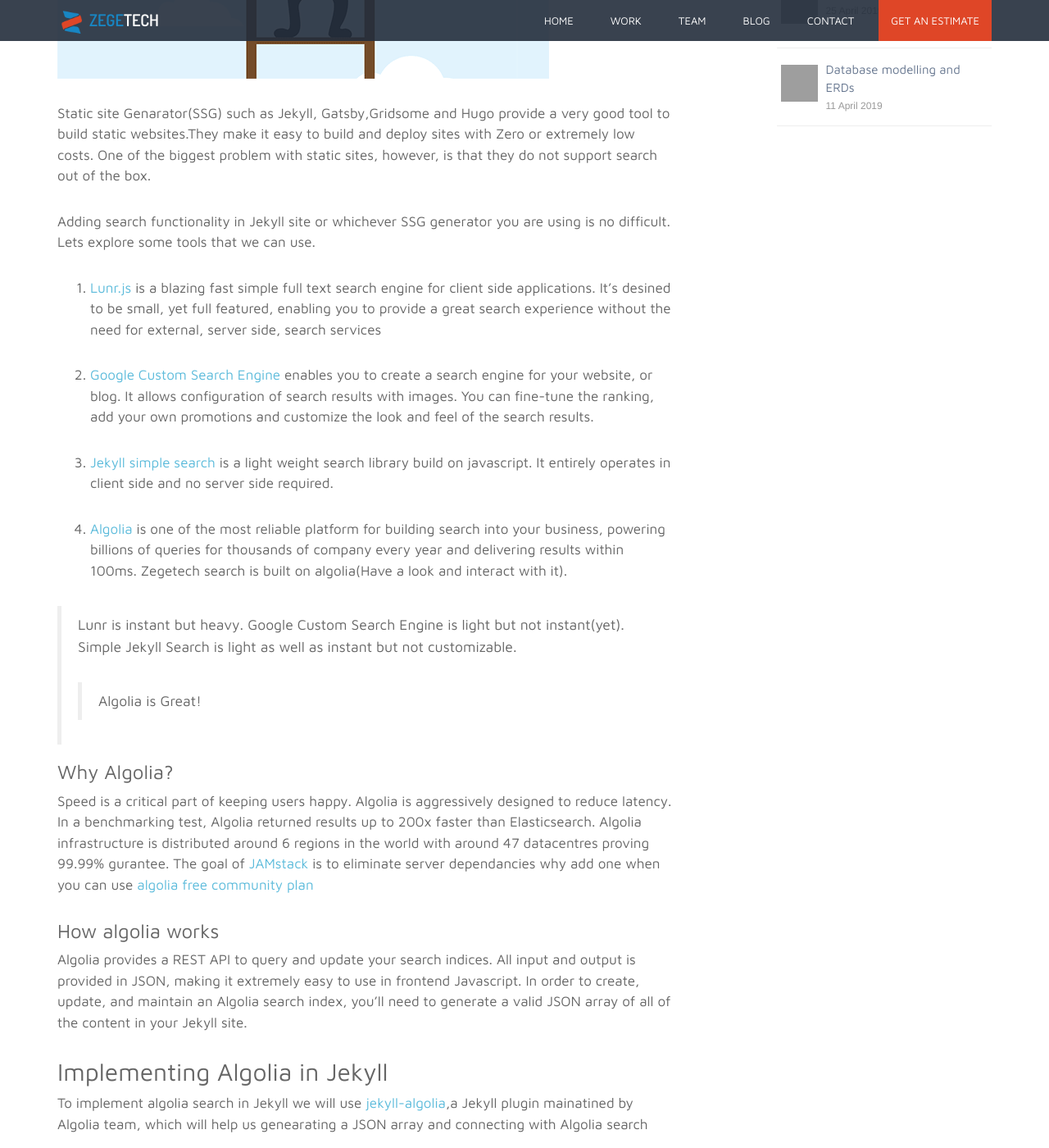
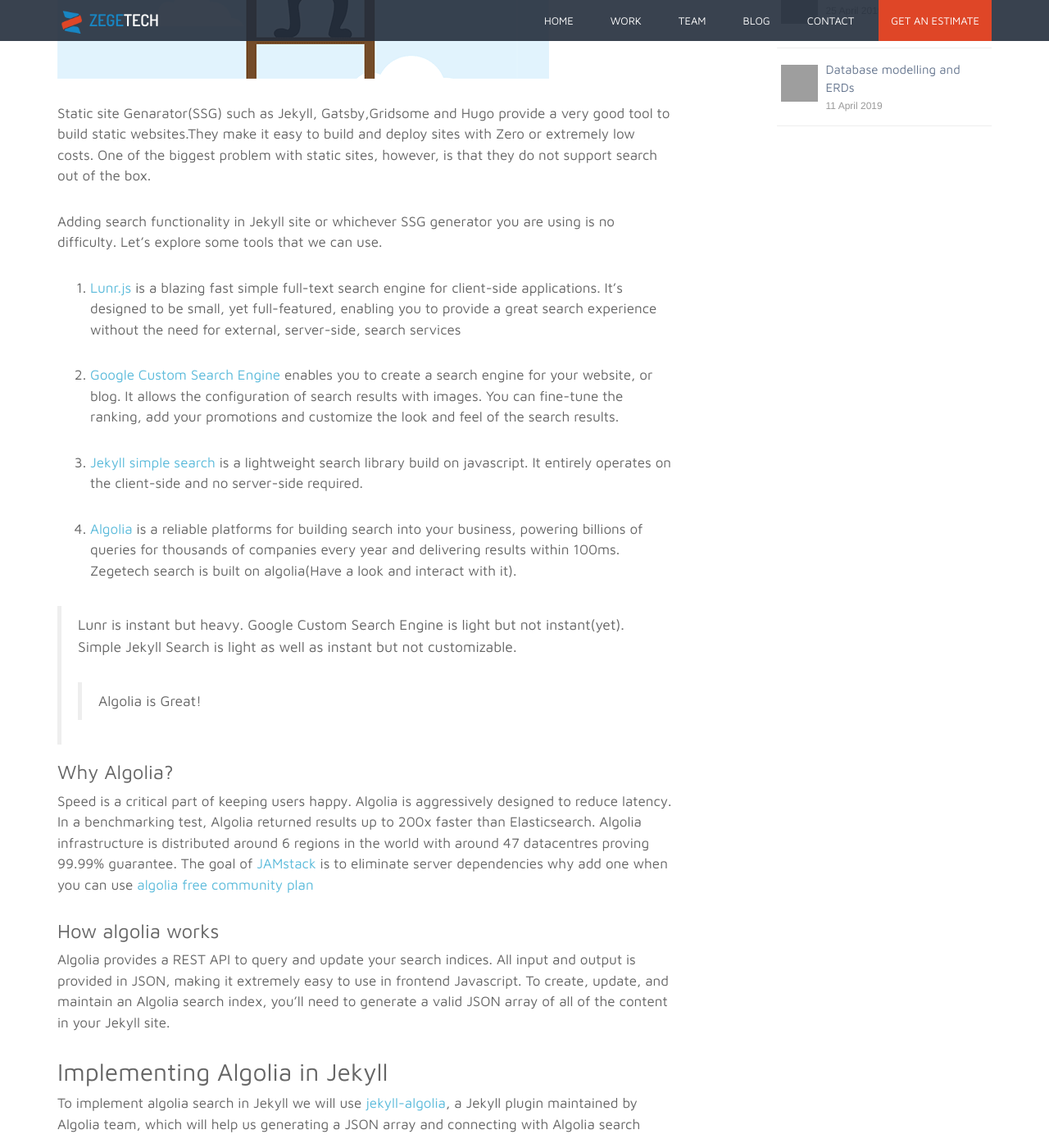
Before and after one commit to zegetech/zegetech.github.io, a Jekyll site: the page built from _posts/2019-10-04-jekyll-instant-search-with-algolia.md, in a window 1280 px wide and 1400 px high, scrolled down 542 px. Shown: the whole window at 82% size. Built offline with Jekyll 4.4.1, drawn with Linux system fonts in a browser that asks for light colours; comment, search, counter and statistics services are not loaded; some of the changed text lies outside the part shown; grey boxes are pictures that could not be loaded.

Commit message:
blog updates

````diff
--- a/_posts/2019-10-04-jekyll-instant-search-with-algolia.md
+++ b/_posts/2019-10-04-jekyll-instant-search-with-algolia.md
@@ -13,34 +13,35 @@
 
 {{page.intro}}
 
-Adding search functionality in Jekyll site or whichever SSG generator you are using is no difficult. Lets explore some tools that we can use.
+Adding search functionality in Jekyll site or whichever SSG generator you are using is no difficulty. Let's explore some tools that we can use.
 
-1. [Lunr.js](https://lunrjs.com/) is a blazing fast simple full text search engine for client side applications. It's desined to be small, yet full featured, enabling you to provide a great search experience without the need for external, server side, search services
+1. [Lunr.js](https://lunrjs.com/) is a blazing fast simple full-text search engine for client-side applications. It's designed to be small, yet full-featured, enabling you to provide a great search experience without the need for external, server-side, search services
 
-2. [Google Custom Search Engine](https://developers.google.com/custom-search) enables you to create a search engine for your website, or blog. It allows configuration of search results with images. You can fine-tune the ranking, add your own promotions and customize the look and feel of the search results.
+2. [Google Custom Search Engine](https://developers.google.com/custom-search) enables you to create a search engine for your website, or blog. It allows the configuration of search results with images. You can fine-tune the ranking, add your promotions and customize the look and feel of the search results.
 
-3. [Jekyll simple search](https://github.com/christian-fei/Simple-Jekyll-Search) is a light weight search library build on javascript. It entirely operates in client side and no server side required.
+3. [Jekyll simple search](https://github.com/christian-fei/Simple-Jekyll-Search) is a lightweight search library build on javascript. It entirely operates on the client-side and no server-side required.
 
-4. [Algolia](https://www.algolia.com/) is one of the most reliable platform for building search into your business, powering billions of queries for thousands of company every year and delivering results within 100ms. Zegetech search is built on algolia(Have a look and interact with it).
+4. [Algolia](https://www.algolia.com/) is a reliable platforms for building search into your business, powering billions of queries for thousands of companies every year and delivering results within 100ms. Zegetech search is built on algolia(Have a look and interact with it).
 
 >Lunr is instant but heavy. Google Custom Search Engine is light but not instant(yet). Simple Jekyll Search is light as well as instant but not customizable.
 >> Algolia is Great!
 
 
 ### Why Algolia?
-Speed is a critical part of keeping users happy. Algolia is aggressively designed to reduce latency. In a benchmarking test, Algolia returned results up to 200x faster than Elasticsearch. Algolia infrastructure is distributed around 6 regions in the world with around 47 datacentres proving 99.99% gurantee. The goal of [JAMstack](https://www.gathuku.tech/what-s-ja-mstack) is to eliminate server dependancies why add one when you can use [algolia free community plan](https://www.algolia.com/)
+Speed is a critical part of keeping users happy. Algolia is aggressively designed to reduce latency. In a benchmarking test, Algolia returned results up to 200x faster than Elasticsearch. Algolia infrastructure is distributed around 6 regions in the world with around 47 datacentres proving 99.99% guarantee. The goal of [JAMstack](https://www.gathuku.tech/what-s-ja-mstack) is to eliminate server dependencies why add one when you can use [algolia free community plan](https://www.algolia.com/)
 
 ### How algolia works
 Algolia provides a REST API to query and update your search indices. All input and output is provided in JSON, making it extremely easy to use in frontend Javascript.
-In order to create, update, and maintain an Algolia search index, you’ll need to generate a valid JSON array of all of the content in your Jekyll site.
+To create, update, and maintain an Algolia search index, you’ll need to generate a valid JSON array of all of the content in your Jekyll site.
 
 ## Implementing Algolia in Jekyll
-To implement algolia search in Jekyll we will use [jekyll-algolia](https://github.com/algolia/jekyll-algolia),a Jekyll plugin mainatined by Algolia team, which will help us genearating a JSON array and connecting with Algolia search
+To implement algolia search in Jekyll we will use [jekyll-algolia](https://github.com/algolia/jekyll-algolia), a Jekyll plugin maintained by Algolia team, which will help us generating a JSON array and connecting with Algolia search
 
 Lets get started:-
 ### Installation
 Add `jekyll-algolia` in your `Gemfile`
-```
+
+```ruby
 source 'https://rubygems.org'
 
 gem 'jekyll', '~> 3.6'
@@ -50,11 +51,12 @@
 end
 
 ```
-Then run, `bundle install` to update dependancies
+Then run, `bundle install` to update dependencies
 
 ### Configuration
-You will need to provide algolia credentials to index your site.Open a free [community plan](https://www.algolia.com/users/sign_in). Once signed in you can get the api keys.Once you have your credentials, you should define your `application_id` and `index_name` inside your `_config.yml` file like this:
-```
+You will need to provide algolia credentials to index your site.Open a free [community plan](https://www.algolia.com/users/sign_in). Once signed in you can get the API keys. Once you have your credentials, you should define your `application_id` and `index_name` inside your `_config.yml` file like this:
+
+```yml
 # _config.yml
 
 algolia:
@@ -64,7 +66,7 @@
 ```
 ### Usage
 Once you add the application_id and index_name run below command to index your site.
-```
+```shell
 ALGOLIA_API_KEY='your_admin_api_key' bundle exec jekyll algolia
 ```
 > Note: that ALGOLIA_API_KEY should be set to your admin API key. This key has write access to your index so will be able to push new data. This is also why you have to set it on the command line and not in the `_config.yml` file.
@@ -72,11 +74,14 @@
 >>You want to keep this key secret and not commit it to your versioning system.
 
 Below is a sample output
-![](/assets/images/blog/algolia-search/sample-output.png)
-
-You might algolia want to exclude indexing of certain pages in your site. To achieve this define pages to exlude in `_config.yml` file.
+<!-- ![](/assets/images/blog/algolia-search/sample-output.png) -->
+```bash
 
 ```
+
+You might algolia want to exclude indexing of certain pages in your site. To achieve this define pages to exclude in `_config.yml` file.
+
+```yml
 algolia:
   application_id: your_application_id
   index_name: your_app_name
@@ -89,22 +94,22 @@
 ```
 
 # Frontend
-Building frontend that allow user to do the actual search is not part of the `jekyll-algolia` plugin. The best solution is to use [instantSearch.js](https://community.algolia.com/instantsearch.js/v2/getting-started.html) library which makes it easy to design perfect search experience using prepackaged widgets.
+Building frontend that allows user to do the actual search is not part of the `jekyll-algolia` plugin. The best solution is to use [instantSearch.js](https://github.com/algolia/instantsearch.js/) library which makes it easy to design perfect search experience using prepackaged widgets.
 
 ## Implementing instant search
-Instanct search is ment to be used with algolia so API credentials to an algolia index is needed
+Instant search is meant to be used with algolia so API credentials to an algolia index is needed
 
 ### Install `instantSearch.js`
-You can install `instantSearch.js` through `CDN` or a dependancies management system(`YARN/NPM`)
+You can install `instantSearch.js` through `CDN` or a dependencies management system(`YARN/NPM`)
 
 Form CDN
-```
+```html
 <link rel="stylesheet" type="text/css" href="https://cdn.jsdelivr.net/npm/instantsearch.js@2.10.4/dist/instantsearch.min.css">
 <script src="https://cdn.jsdelivr.net/npm/instantsearch.js@2.10.4"></script>
 
 ```
 From NPM
-```
+```javascript
 // `npm install instantsearch.js --save` OR
 // `yarn add instantsearch.js`
 
@@ -112,8 +117,8 @@
 ```
 
 ### Initialization
-To initialize instant search you will need an algolia account with non-empty index. Provide app credentials then call `start` method.
-```
+To initialize instant search you will need an algolia account with a non-empty index. Provide app credentials then call the `start` method.
+```javascript
 const search = instantsearch({
   appId: 'your_app_id',
   apiKey: 'your_api_key',
@@ -126,14 +131,14 @@
 Congrats! you are now connected with Algolia.
 
 ### Display results
-The important of search is to display results, To display results [hits widget](https://www.algolia.com/doc/api-reference/widgets/hits/js/) will be used. Hits widget will display all the results returned by algolia and update when new results passed.With instantSearch.js you need to provide a container for each widget which tells instantSearch.js where to display the widget. Learn more about [widgets]()
-```
+The importance of search is to display results, To display results [hits widget](https://www.algolia.com/doc/api-reference/widgets/hits/js/) will be used. Hits widget will display all the results returned by algolia and update when new results passed. With instantSearch.js you need to provide a container for each widget which tells instantSearch.js where to display the widget. Learn more about [widgets]()
+```html
 <div id="hits">
   <!-- Hits widget will appear here -->
 </div>
 ```
 Once you set a container for the hits, add the hits widget in instantSearch instance.
-```
+```html
 <script>
   const search = instantsearch(options);
 
@@ -147,8 +152,9 @@
 </script>
 
 ```
-You can now be able to see the results without styling. In order to customize the view we need a special option for hits called `template`, the option accepts a [mustache](https://mustache.github.io/mustache.5.html) template string or a function returning a string.
-```
+You can now be able to see the results without styling. To customize the view we need a special option for hits called `template`, the option accepts a [mustache](https://mustache.github.io/mustache.5.html) template string or a function returning a string.
+
+```html
 <div id="hits">
   <!-- Hits widget will appear here -->
 </div>
@@ -169,11 +175,11 @@
   search.start();
 </script>
 ```
-The above example used `_highlightResult` that contains attributes highlighted based on the current query. This aspect of search gives user feedback on the matching parts of the results.
+The above example used `_highlightResult` that contains attributes highlighted based on the current query. This aspect of the search gives user feedback on the matching parts of the results.
 
 ### Add search Box
-Now that we have added results, we can start quering our index, to achieve this we need a searchbox widget.
-```
+Now that we have added results, we can start querying our index, to achieve this we need a `searchbox` widget.
+```html
 <div id="search-box">
   <!-- SearchBox widget will appear here -->
 </div>
@@ -203,10 +209,11 @@
   search.start();
 </script>
 ```
+
 The search is now active. The good thing Algolia computes the matching part. For more configurate results configure [attributeToRetrieve](https://www.algolia.com/doc/rest-api/search/#param-attributesToRetrieve) and [attributeToHighlight](https://www.algolia.com/doc/rest-api/search/#param-attributesToHighlight) of your index.
 
 In this blog we have seen:
 - how to index our site with `jekyll-algolia`
 - how to define the widgets containers
 - how to display the results from Algolia
-- how to display searchbox to query results
+- how to display `searchbox` to query results
````
